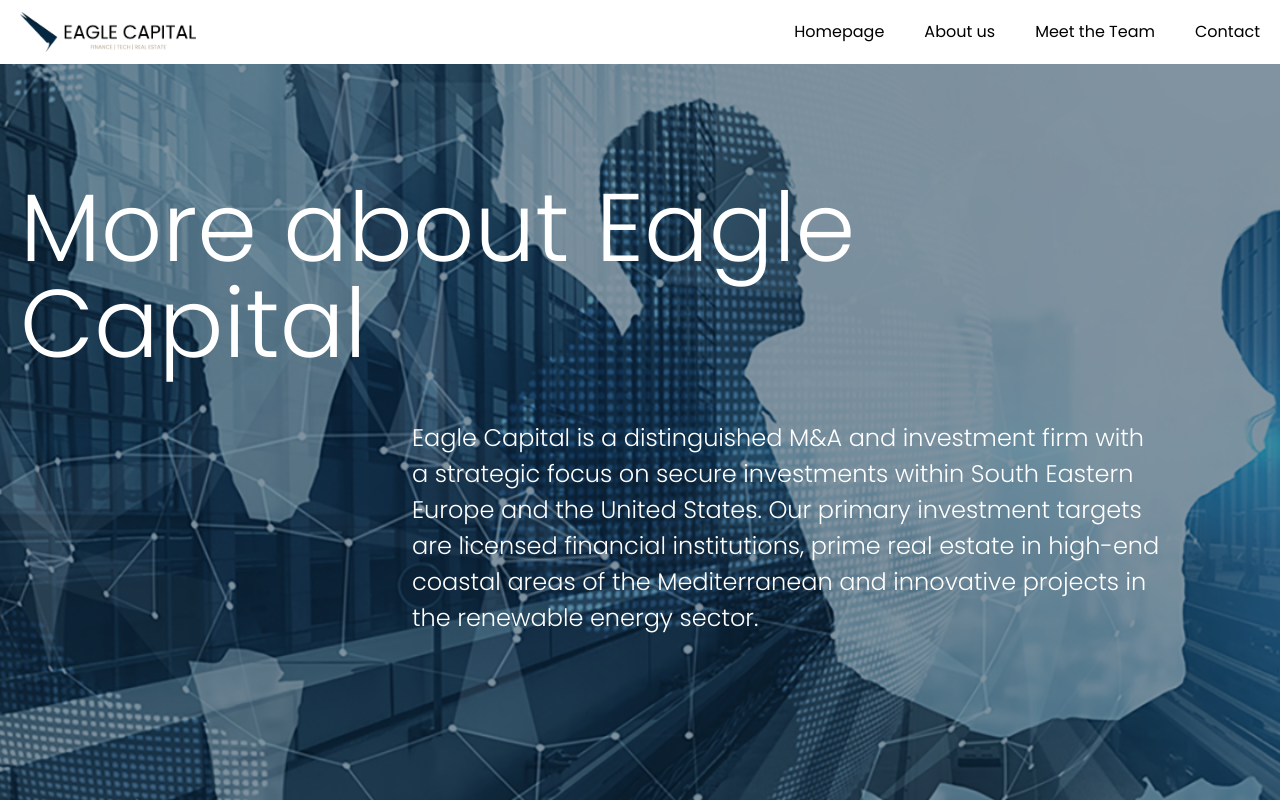
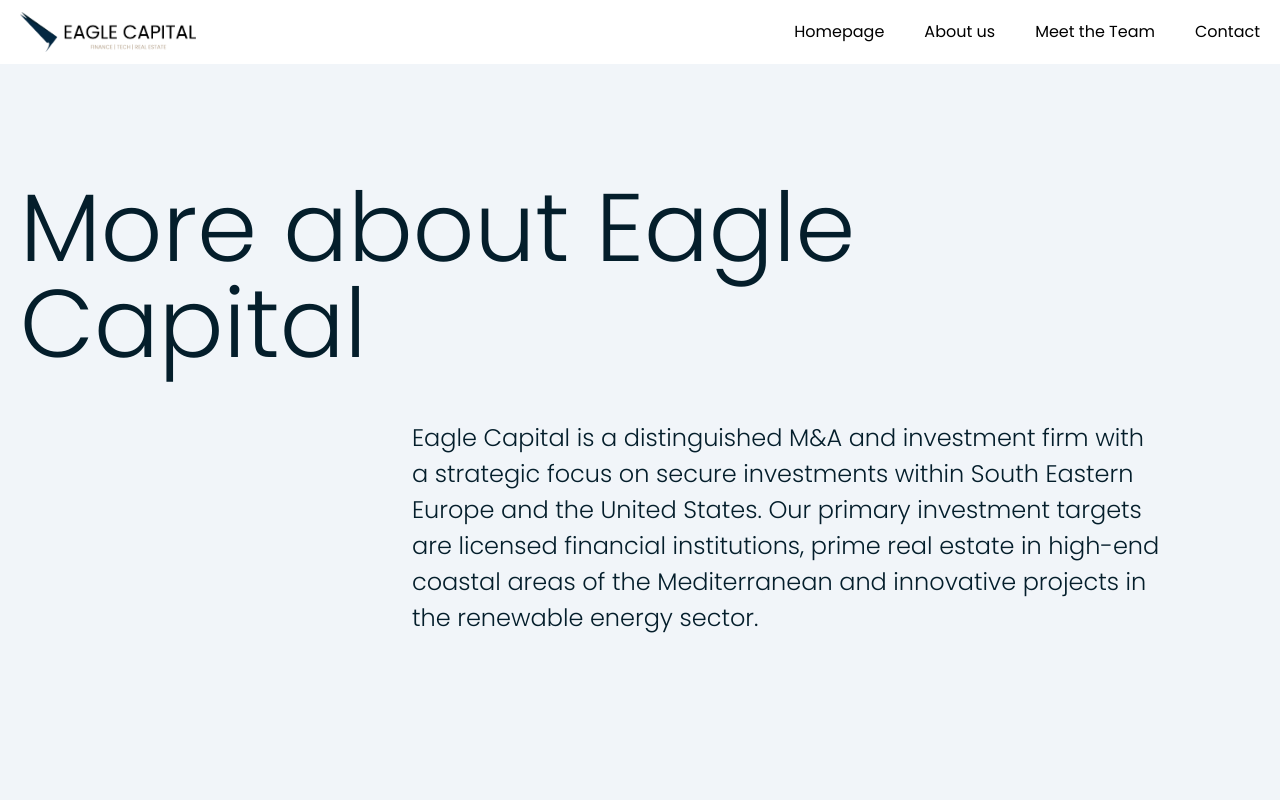
Before and after one commit to rgnpcrz/eagle-capital-web, a React (Vite) app: page /about-us in a window 1280 px wide. Shown: the top 802 px of the page. Built offline with nearby package versions, Linux system fonts and the light colour scheme.

Commit message:
banner, about us, meet the team revert changes

```diff
--- a/src/pages/AboutUs/AboutUs.jsx
+++ b/src/pages/AboutUs/AboutUs.jsx
@@ -8,25 +8,14 @@
         <div className=" bg-slate-100 ">
           <div className="page-container mx-auto flex flex-col px-3 -mt-16 pt-16  min-h-screen  py-12">
             <div className="flex-1 flex-col py-6 justify-center flex  md:pr-24">
-              <div
-                className="absolute inset-0"
-                style={{
-                  backgroundImage:
-                    "url('../../../../public/images/cover/about.jpg')",
-                  backgroundSize: "cover",
-                  backgroundPosition: "center",
-                  backgroundRepeat: "no-repeat",
-                }}
-              />
-              <div className="absolute inset-0 bg-primary bg-opacity-50"></div>
               <div className="">
                 <div className="space-y-4 font-light text-5xl md:text-8xl ">
-                  <h1 className="text-white" data-aos="fade-right">
+                  <h1 className="text-secondary" data-aos="fade-right">
                     More about Eagle Capital
                   </h1>
                 </div>
                 <h1
-                  className="text-2xl font-light leading-9 text-white max-w-[800px] ps-12 ml-auto pt-12"
+                  className="text-2xl font-light leading-9 text-secondary max-w-[800px] ps-12 ml-auto pt-12"
                   data-aos="fade-right"
                   data-aos-delay="500"
                 >
--- a/src/pages/Homepage/components/Banner.jsx
+++ b/src/pages/Homepage/components/Banner.jsx
@@ -25,13 +25,13 @@
           <SwiperSlide key={index}>
             <div
               className="w-full h-full bg-cover bg-center"
-              style={{ backgroundImage: `url(${src})` }}
+              style={{ backgroundColor: "#042842" }}
             />
           </SwiperSlide>
         ))}
       </Swiper>
 
-      <div className="absolute inset-0 bg-primary bg-opacity-50 z-10"></div>
+      <div className="absolute inset-0 bg-primary z-10"></div>
 
       {/* Content Wrapper */}
       <div className="relative z-10 page-container mx-auto flex flex-col px-3 -mt-16 pt-16 min-h-screen py-12">
--- a/src/pages/MeetTheTeam/MeetTheTeam.jsx
+++ b/src/pages/MeetTheTeam/MeetTheTeam.jsx
@@ -7,26 +7,14 @@
       <div className="bg-slate-100 ">
         <div className="page-container mx-auto flex flex-col px-3 -mt-16 pt-16  min-h-screen  py-12">
           <div className="flex-1 flex-col py-6 justify-center flex  md:pr-24">
-            <div
-              className="absolute inset-0"
-              style={{
-                backgroundImage:
-                  "url('../../../../public/images/cover/about.jpg')",
-                backgroundSize: "cover",
-                backgroundPosition: "center",
-                backgroundRepeat: "no-repeat",
-              }}
-            />
-
-            <div className="absolute inset-0 bg-primary bg-opacity-50"></div>
             <div className="">
               <div className="space-y-4 font-light text-5xl md:text-8xl ">
-                <h1 className="text-white" data-aos="fade-right">
+                <h1 className="text-secondary" data-aos="fade-right">
                   Meet the team that’s changing the way people live.
                 </h1>
               </div>
               <h1
-                className="text-2xl font-light leading-9 max-w-[800px] text-white ps-12 ml-auto pt-12"
+                className="text-2xl font-light leading-9 max-w-[800px] text-secondary ps-12 ml-auto pt-12"
                 data-aos="fade-right"
                 data-aos-delay="500"
               >
```
